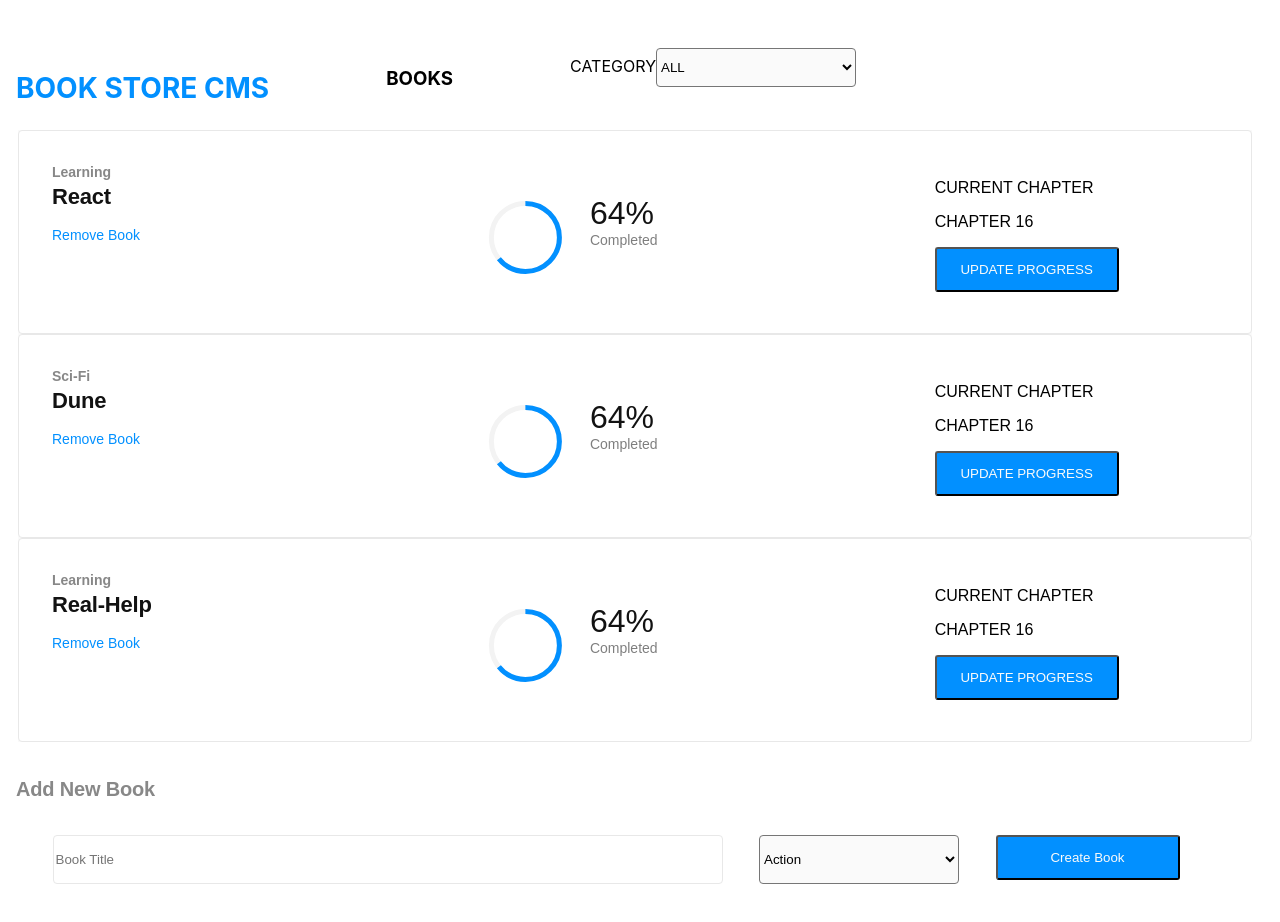
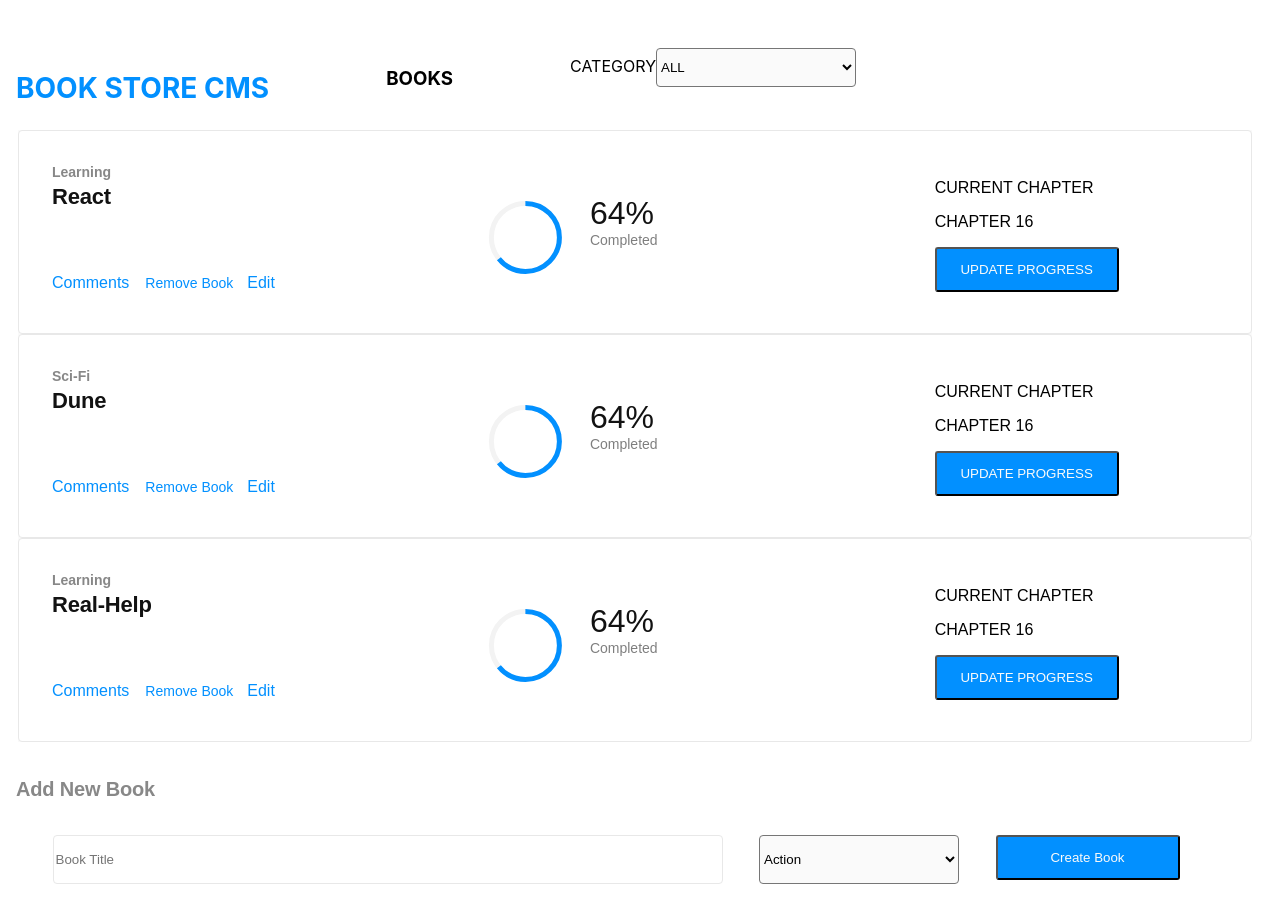
Before and after one commit to phylischumba/Bookstore-redux, a React (Create React App) app: page / in a window 1280 px wide. Shown: the top 922 px of the page. Built offline with nearby package versions, Linux system fonts and the light colour scheme.

Commit message:
add comment and edit links to each row

```diff
--- a/src/components/Book.js
+++ b/src/components/Book.js
@@ -1,3 +1,4 @@
+/* eslint-disable jsx-a11y/anchor-is-valid */
 import React from 'react';
 import PropTypes from 'prop-types';
 import './book.css';
@@ -9,7 +10,9 @@ function Book({ book, deleteBook }) {
         <td className="book-category">{ book.category }</td>
         <td className="book-title">{ book.title }</td>
         <td className="delete-button">
+          <a href="#">Comments</a>
           <button type="button" onClick={() => deleteBook(book)}>Remove Book</button>
+          <a href="#">Edit</a>
         </td>
       </tr>
       <div className="progress">
--- a/src/components/book.css
+++ b/src/components/book.css
@@ -87,7 +87,14 @@ svg circle:nth-child(2) {
 }
 
 .delete-button {
-  display: flex;
+
+  margin-top: 3em;
+}
+
+a {
+  text-decoration: none;
+  color: #0290ff;
+  margin-right: 1em;
 }
 
 .delete-button button {
@@ -104,6 +111,7 @@ svg circle:nth-child(2) {
   background-color: #fff;
   justify-self: start;
   padding: 0;
+  margin-right: 1em;
 }
 
 .percent {
```
